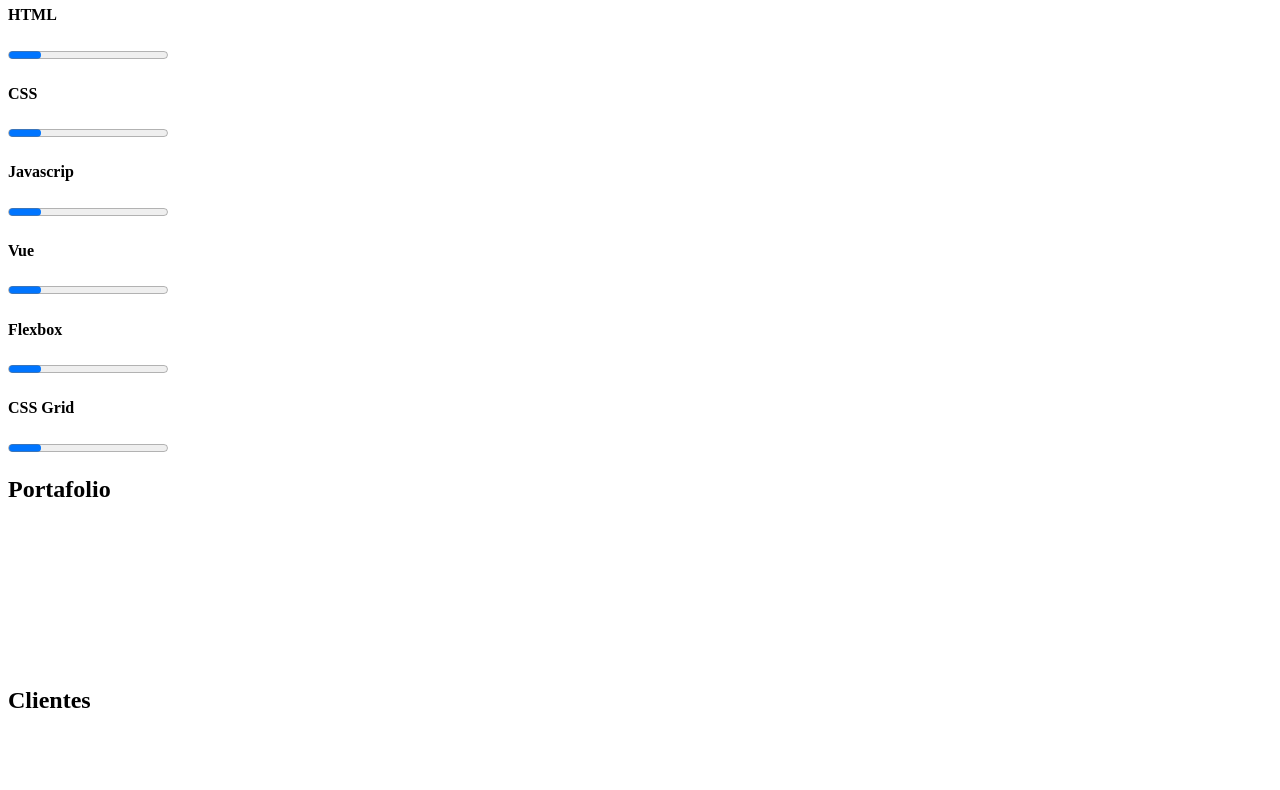
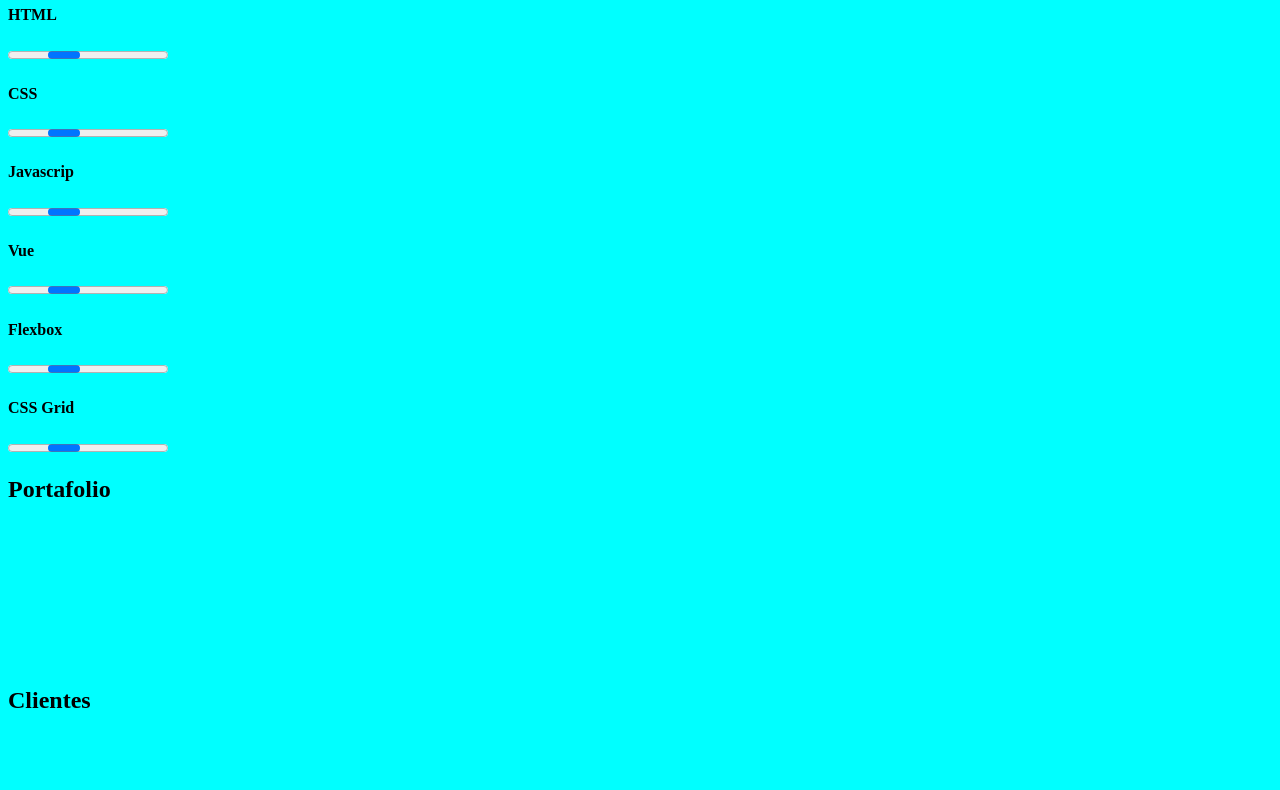
Before and after one commit to RGiannoni/reto3, a plain HTML site: page index.html in a window 1280 px wide. Shown: the part 279-1069 px from the top of the page. Drawn offline with Linux system fonts and the light colour scheme.

Commit message:
conectado con css

```diff
--- a/index.html
+++ b/index.html
@@ -5,7 +5,7 @@
     <meta http-equiv="X-UA-Compatible" content="IE=edge">
     <meta name="viewport" content="width=device-width, initial-scale=1.0">
     <title>Document</title>
-    <link rel="stylesheet" href="/style.css">
+    <link rel="stylesheet" href="./styles/main.css">
 </head>
 <body>
    <section>
@@ -96,6 +96,7 @@
             </form>
         </section>
 
+
    </section>
 </body>
 </html>
```
